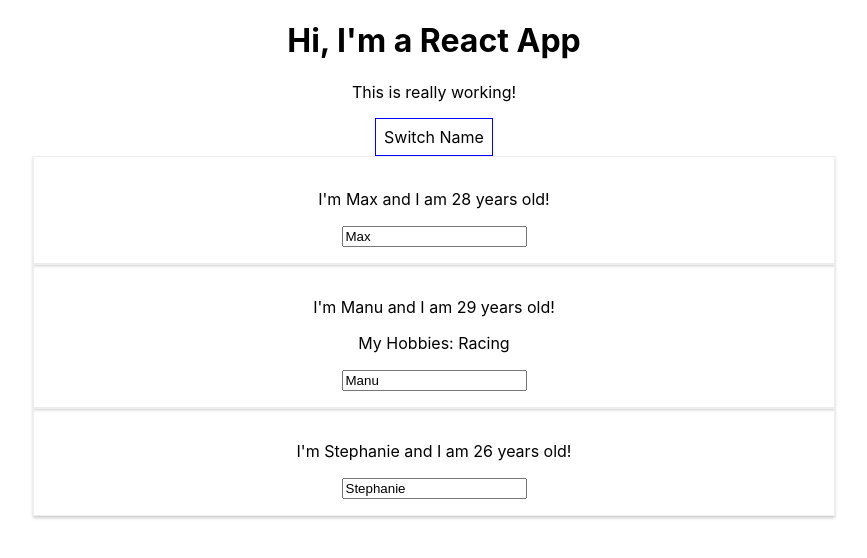
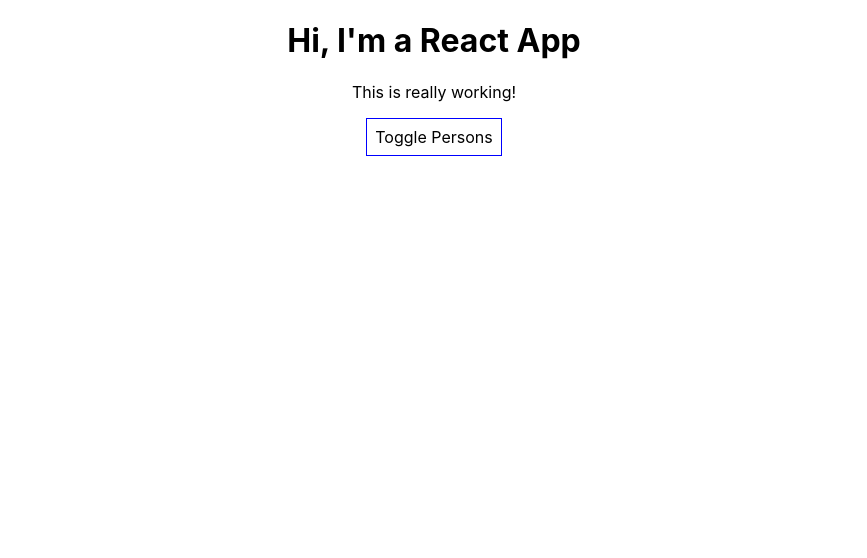
Before and after one commit to cjhitch/react-fun, a React (Create React App) app: page / in a window 1280 px wide. Shown: the top 558 px of the page, without its empty margins (206-1073 px from the left). Built offline with nearby package versions, Linux system fonts and the light colour scheme.

Commit message:
now building list dynamically and can remove items with click

```diff
--- a/src/App.js
+++ b/src/App.js
@@ -5,30 +5,40 @@
 class App extends Component {
 	state = {
 		persons: [
-			{ name: 'Max', age: 28 },
-			{ name: 'Manu', age: 29 },
-			{ name: 'Stephanie', age: 26 }
-		]
+			{ id: 0, name: 'Max', age: 28 },
+			{ id: 1, name: 'Manu', age: 29 },
+			{ id: 2, name: 'Stephanie', age: 26 }
+		],
+		otherState: 'some other value',
+		showPersons: false
 	}
 
-	switchNameHandler = (newName) => {
-		this.setState( {
-			persons: [
-				{ name: newName, age: 28 },
-				{ name: 'Manu', age: 29 },
-				{ name: 'Stephanie', age: 27 }
-			]
-		} )
+	deletePersonHandler = (personIndex) => {
+		const persons = [...this.state.persons];
+		persons.splice(personIndex, 1);
+		this.setState({persons: persons});
 	}
 
-	nameChangedHandler = (event) => {
-		this.setState( {
-			persons: [
-				{ name: event.target.value, age: 28 },
-				{ name: 'Manu', age: 29 },
-				{ name: 'Stephanie', age: 26 }
-			]
-		} )
+	nameChangedHandler = (event, id) => {
+
+		const personIndex = this.state.persons.findIndex(per => {
+			return per.id === id;
+		});
+
+		const person = {...this.state.persons[personIndex]}
+
+		person.name = event.target.value;
+
+		const persons = [...this.state.persons];
+		persons[personIndex] = person;
+
+		this.setState( {persons: persons} );
+
+	}
+
+	togglePersonsHandler = () => {
+		const doesShow = this.state.showPersons;
+		this.setState({showPersons: !doesShow})
 	}
 
 	render() {
@@ -40,21 +50,32 @@
 			cursor: 'pointer'
 		};
 
+		let persons = null;
+
+		if (this.state.showPersons) {
+			persons = (
+				<div>
+					{this.state.persons.map((person, index) => {
+						return <Person
+							click={() => this.deletePersonHandler(index)}
+							name={person.name}
+							age={person.age}
+							key={person.id}
+							changed={(event) => this.nameChangedHandler(event, person.id)}
+							/>
+					})}
+				</div>
+			);
+		}
+
 		return (
 			<div className="App">
 				<h1>Hi, I'm a React App</h1>
 				<p>This is really working!</p>
 				<button
 				style={style}
-				onClick={() => this.switchNameHandler('Max!!')}>Switch Name</button> {/* not recommended */}
-				<Person
-					name={this.state.persons[0].name}
-					age={this.state.persons[0].age}
-					click={this.switchNameHandler.bind(this, 'Maximilian') /* Recommended */}
-					changed={this.nameChangedHandler}
-				/>
-				<Person name={this.state.persons[1].name} age={this.state.persons[1].age}>My Hobbies: Racing</Person>
-				<Person name={this.state.persons[2].name} age={this.state.persons[2].age}/>
+				onClick={this.togglePersonsHandler}>Toggle Persons</button>
+				{persons}
 			</div>
 		);
 	}
--- a/src/Person/Person.scss
+++ b/src/Person/Person.scss
@@ -1,6 +1,6 @@
 .Person {
     width: 60%;
-    margin: auto;
+    margin: 15px auto;
     border: 1px solid #eee;
     box-shadow: 0 2px 3px #ccc;
     padding: 1rem;
```
